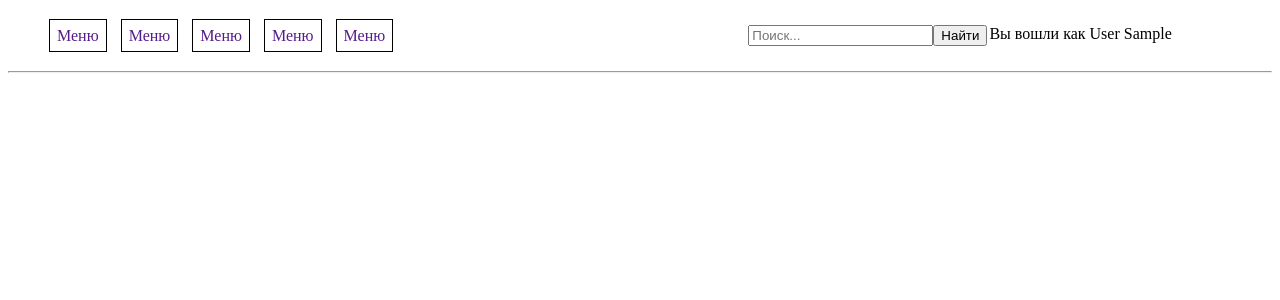
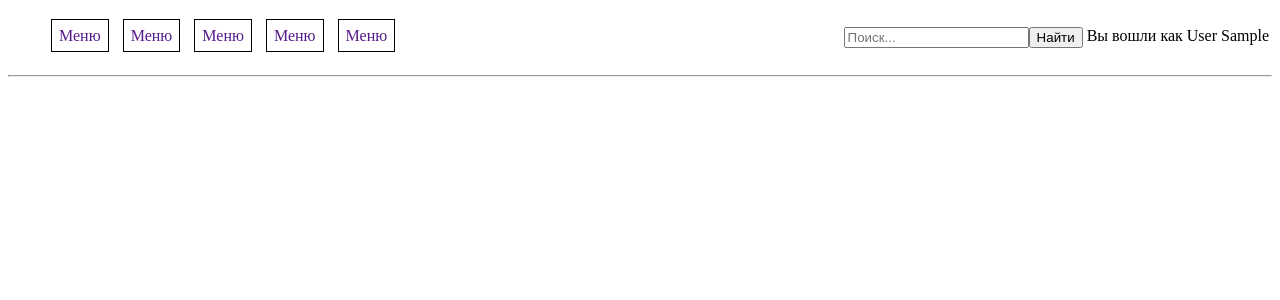
Before and after one commit to ivnglkv/cross_register, a Django app: page / in a window 1280 px wide. Shown: the top 300 px of the page. Run offline with Django 3.2, Linux system fonts and the light colour scheme; the visitor is signed in with stand-in values (Sample User, id 1); parts of the project's set-up code (start-up, migrations or seed data) failed here and were passed over.

Commit message:
Исправлены мелкие недочеты, а также отступы

```diff
--- a/common/templates/common/base.html
+++ b/common/templates/common/base.html
@@ -9,15 +9,15 @@
 	{% endblock%}
 	</head>
 <body>
-<table class="top_menu_line">
+<table class="text">
 <tr>
 <td>
 <ul class="h0" >
-		<li><a class="h1" href="">Меню</a></li>
-		<li><a class="h1" href="">Меню</a></li>
-		<li><a class="h1" href="">Меню</a></li>
-		<li><a class="h1" href="">Меню</a></li>
-		<li><a class="h1" href="">Меню</a></li>
+	<li><a class="none_line" href="">Меню</a></li>
+	<li><a class="none_line" href="">Меню</a></li>
+	<li><a class="none_line" href="">Меню</a></li>
+	<li><a class="none_line" href="">Меню</a></li>
+	<li><a class="none_line" href="">Меню</a></li>
 </ul>
 </td>
 <td valign="top" class="rightcol">
--- a/common/templates/common/index.html
+++ b/common/templates/common/index.html
@@ -6,6 +6,6 @@
 
 {% block page %}
  	 {% for pbx in pbx.list %}
- 	 	<p><a href="">{{ pbx }}</a></p>
+ 	 	<p><a href="">{{ PBX }}</a></p>
 	 {% endfor %}
 {% endblock%}
--- a/journal/static/journal/style.css
+++ b/journal/static/journal/style.css
@@ -5,13 +5,13 @@ ul.h0 li {
 	padding:7px; /* Поля вокруг текста */
 }
 
-a.h1{
+a.none_line{
 	text-decoration: none; /* Убирает подчеркивание для ссылок */
 }
 
-table.top_menu_line  {
+table.text  {
 	width:  100%; /* Ширина таблицы */
-	border-spacing: 0; /* Расстояние между ячейками */
+	border-spacing: 5; /* Расстояние между ячейками */
 }
 table.text td {
 	width: 50%; /* Ширина ячеек */
```
Lines whose indentation alone changed are shown as unchanged.
